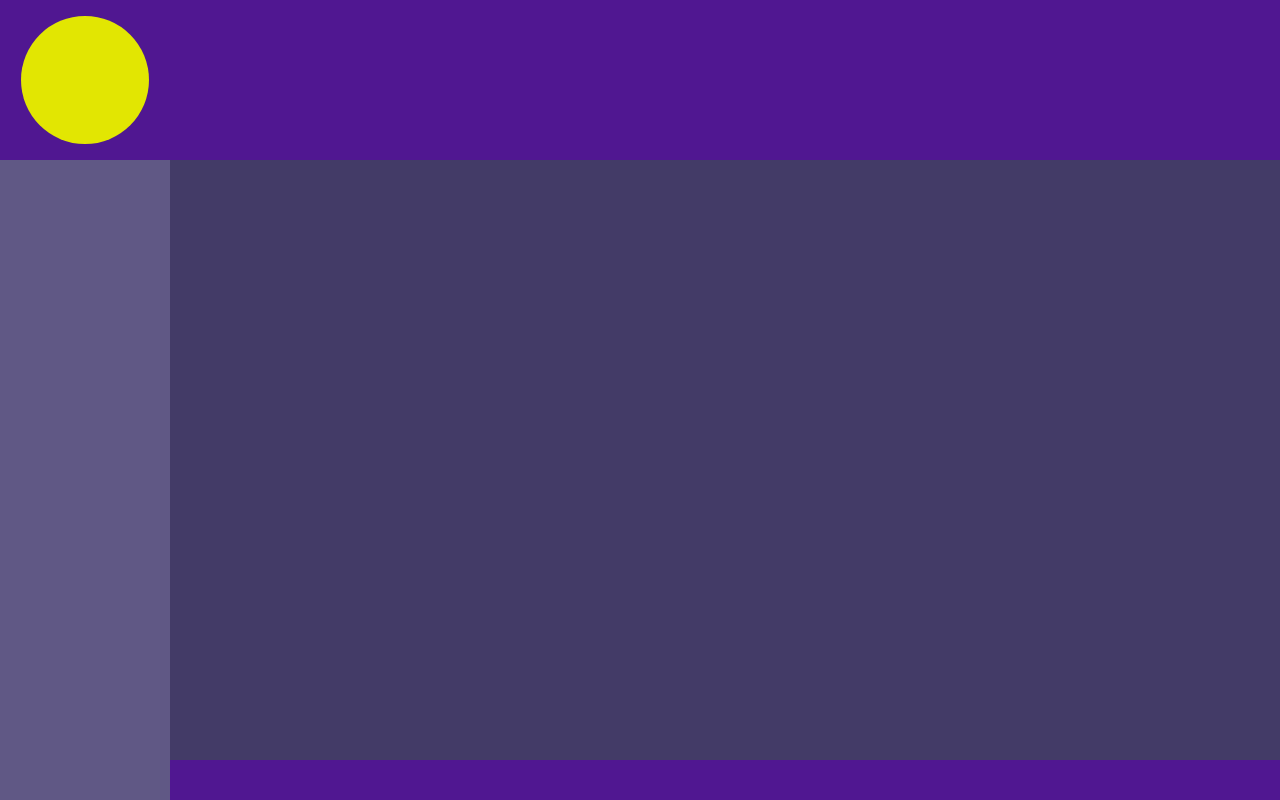
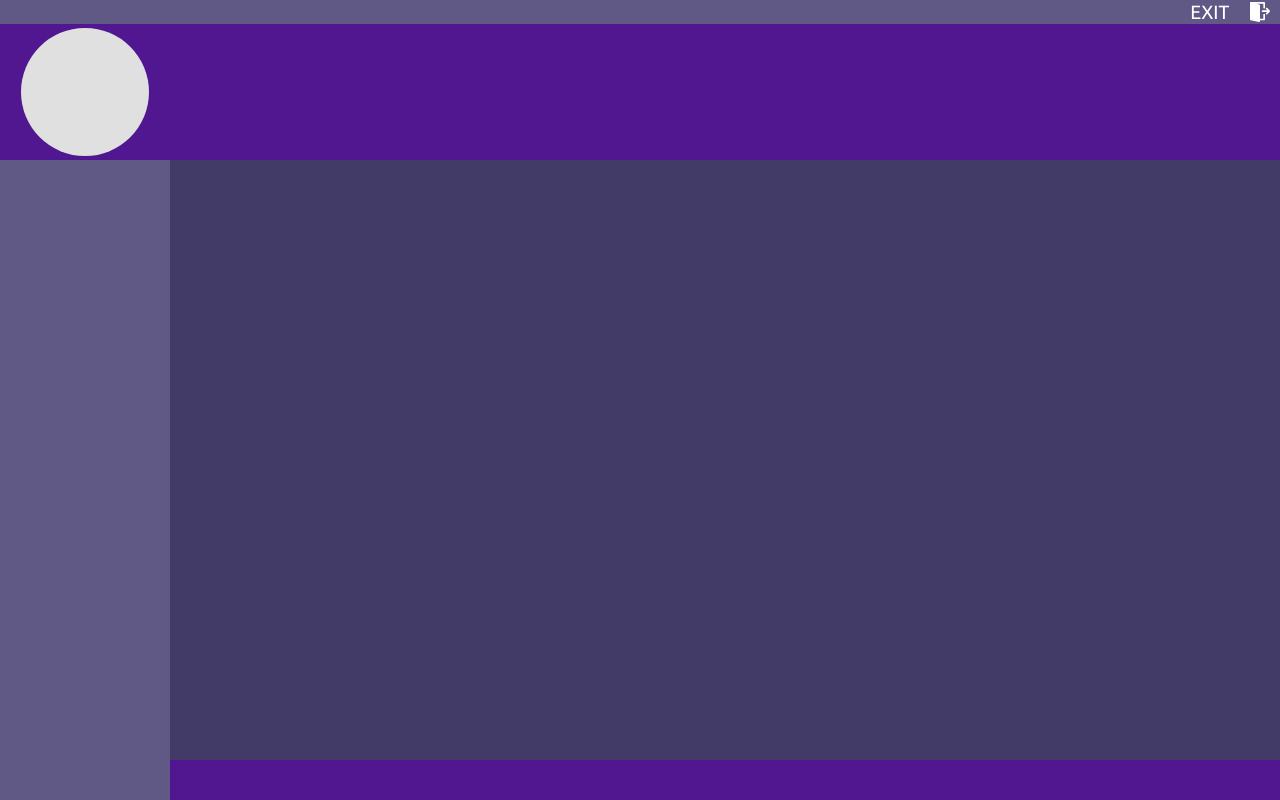
Before and after one commit to fin2keys/minerva-crud, a plain HTML site: page index.html in a window 1280 px wide. Drawn offline with Linux system fonts and the light colour scheme.

Commit message:
update 0.1

```diff
--- a/index.html
+++ b/index.html
@@ -4,13 +4,23 @@
   <meta charset="UTF-8">
   <meta name="viewport" content="width=device-width, initial-scale=1.0">
   <link href="src/css/main/main-structure-page.css" rel="stylesheet">
+  <link href="src/css/main/main-user-inputs.css" rel="stylesheet">
   <link href="src/css/user/user-preferences.css" rel="stylesheet">
+  <link href="https://fonts.googleapis.com/css2?family=PT+Sans:wght@400;700&family=Ubuntu:wght@400;700&display=swap" rel="stylesheet">
   <title>Minerva</title>
 </head>
 <body>
   <main id="page-structure-container">
+    <div class="exit-bar">
+      <div id="exit-container">
+        <span id="exit-icon"></span>
+        <a class="generic-anchor-text">EXIT</a>
+      </div>
+    </div>
     <div class="avatar-user-container">
-      <span id="user-avatar"></span>
+      <div id="user-content">
+        <span id="user-avatar"></span>
+      </div>
     </div>
     <header class="main-header-content">
     </header>
--- a/src/css/main/main-structure-page.css
+++ b/src/css/main/main-structure-page.css
@@ -16,8 +16,9 @@
 #page-structure-container {
   display: grid;
   grid-template-columns: 170px auto;
-  grid-template-rows: 20vh 75vh 5vh;
-  grid-template-areas: 'UA HD'
+  grid-template-rows: 3vh 17vh 75vh 5vh;
+  grid-template-areas: 'EB EB'
+                       'UA HD'
                        'AS SC'
                        'AS FT';
 }
@@ -26,13 +27,20 @@
    SC == SECTION
    FT == FOOTER
    UA == USER AVATAR*/
-
+.exit-bar {
+  background-color: var(--ascolor);
+  grid-area: EB;
+  display: flex;
+  align-items: center;
+  justify-content: flex-end;
+}
 .avatar-user-container {
   background-color: var(--hdcolor);
   grid-area: UA;
   display: flex;
   align-items: center;
-  justify-content: center;
+  justify-content: flex-end;
+  flex-direction: column;
 }
 .main-header-content {
   background-color: var(--hdcolor);
--- /dev/null
+++ b/src/css/main/main-user-inputs.css
@@ -0,0 +1,34 @@
+#exit-container {
+  display: flex;
+  width: 100px;
+  height: 20px;
+  align-items: center;
+  justify-content: space-around;
+  flex-direction: row-reverse;
+  cursor: pointer;
+  transition: 500ms ease;
+}
+#exit-container:hover {
+  transform: translate(-10px,0px);
+  transition: 500ms ease;
+}
+
+#exit-icon {
+  width: 20px;
+  height: 20px;
+  display: block;
+  background-image: url(../../img/logout.svg);
+  background-size: cover;
+  transition: ease 500ms;
+}
+
+.generic-anchor-text {
+  font-family: 'Ubuntu', sans-serif;
+  color: white;
+  font-size: 1.2rem;
+  transition: ease 500ms;
+}
+.generic-anchor-text:hover {
+  color: #ff0505;
+  transition: ease 500ms;
+}
--- a/src/css/user/user-preferences.css
+++ b/src/css/user/user-preferences.css
@@ -1,9 +1,19 @@
 :root {
-  --useravt: #E2E602;
+  --useravt: #e0e0e0;
+}
+#user-content {
+  width: 100%;
+  height: 100%;
+  display: flex;
+  align-items: center;
+  justify-content: center;
 }
 #user-avatar {
   background-color: var(--useravt);
+  border: none;
   width: 128px;
   height: 128px;
-  border-radius: 50%;
+  border-radius: 40rem;
+  background-size: cover;
+  position: absolute;
 }
```
Also changed, not shown: src/img/logout.svg (added), src/img/pessoa.svg (added).
